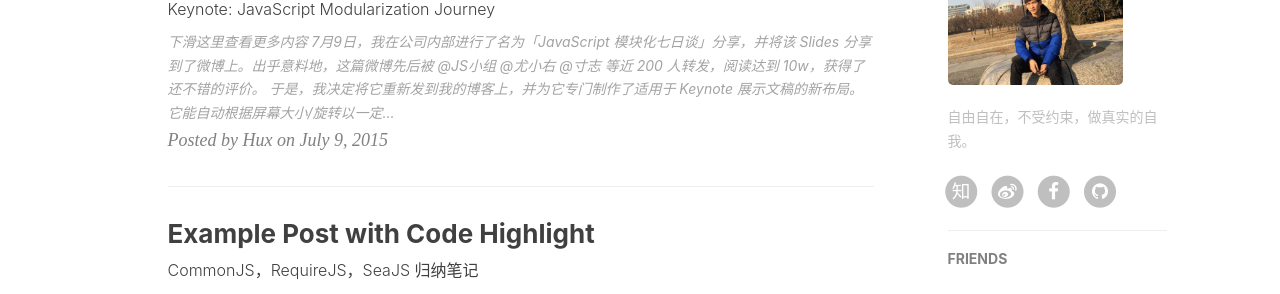
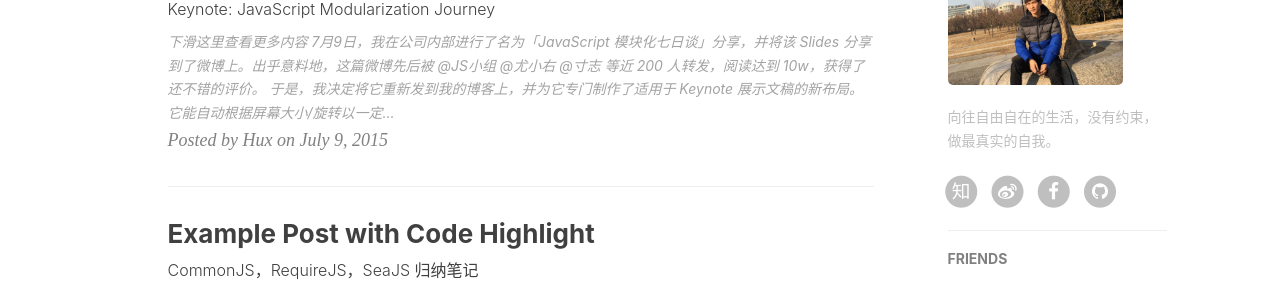
Before and after one commit to everyday02/calm, a Jekyll site: the page docs/index.html, which Jekyll copies as it is, in a window 1280 px wide. Shown: the part 774-1068 px from the top of the page. Built offline with Jekyll 4.4.1, drawn with Linux system fonts in a browser that asks for light colours; nearby versions of some CDN libraries; comment, search, counter and statistics services are not loaded.

Commit message:
update head url

```diff
--- a/_config.yml
+++ b/_config.yml
@@ -68,8 +68,8 @@ ga_domain: hehangfighting.github.io
 
 # Sidebar settings
 sidebar: true                           # whether or not using Sidebar.
-sidebar-about-description: "自由自在，不受约束，做真实的自我。"
-sidebar-avatar: /img/my-head.jpeg      # use absolute URL, seeing it's used in both `/` and `/about/`
+sidebar-about-description: "向往自由自在的生活，没有约束，做最真实的自我。"
+sidebar-avatar: /calm/img/my-head.jpeg      # use absolute URL, seeing it's used in both `/` and `/about/`
 
 
 
--- a/docs/about/index.html
+++ b/docs/about/index.html
@@ -295,10 +295,10 @@
                     <hr><h5><a href="/calm/about/">ABOUT ME</a></h5>
                     <div class="short-about">
 
-                            <img src="/img/my-head.jpeg" />
+                            <img src="/calm/img/my-head.jpeg" />
 
 
-                            <p>自由自在，不受约束，做真实的自我。</p>
+                            <p>向往自由自在的生活，没有约束，做最真实的自我。</p>
 
                         <!-- SNS Link -->
                         <ul class="list-inline">
--- a/docs/feed.xml
+++ b/docs/feed.xml
@@ -5,8 +5,8 @@
     <description></description>
     <link>https://hehangfighting.github.io/calm//calm/</link>
     <atom:link href="https://hehangfighting.github.io/calm//calm/feed.xml" rel="self" type="application/rss+xml" />
-    <pubDate>Fri, 10 Mar 2017 00:08:50 +0800</pubDate>
-    <lastBuildDate>Fri, 10 Mar 2017 00:08:50 +0800</lastBuildDate>
+    <pubDate>Fri, 10 Mar 2017 00:16:13 +0800</pubDate>
+    <lastBuildDate>Fri, 10 Mar 2017 00:16:13 +0800</lastBuildDate>
     <generator>Jekyll v3.4.1</generator>
 
       <item>
--- a/docs/index.html
+++ b/docs/index.html
@@ -354,10 +354,10 @@ Hux 的 Blog 就这么开通了。
                     <hr><h5><a href="/calm/about/">ABOUT ME</a></h5>
                     <div class="short-about">
 
-                            <img src="/img/my-head.jpeg" />
+                            <img src="/calm/img/my-head.jpeg" />
 
 
-                            <p>自由自在，不受约束，做真实的自我。</p>
+                            <p>向往自由自在的生活，没有约束，做最真实的自我。</p>
 
                         <!-- SNS Link -->
                         <ul class="list-inline">
```
